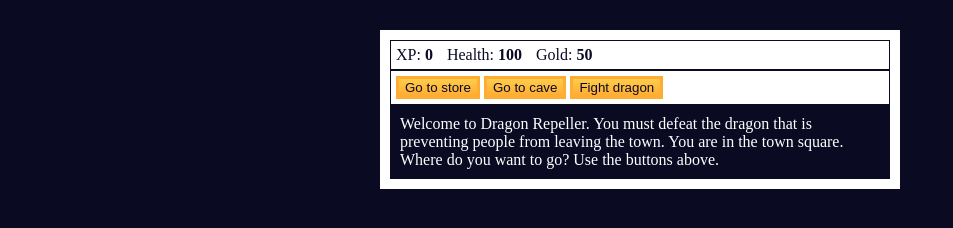
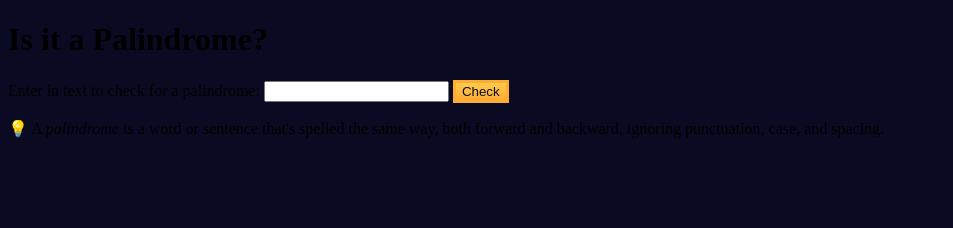
Before and after one commit to ahmadbasyouni10/Palindrome-Checker, a plain HTML site: page index.html in a window 1280 px wide. Shown: the whole page, without its empty margins (0-953 px from the left). Drawn offline with Linux system fonts and the light colour scheme.

Commit message:
Update index.html

```diff
--- a/index.html
+++ b/index.html
@@ -3,28 +3,33 @@
 <head>
     <meta charset="utf-8">
     <link rel="stylesheet" href="./styles.css">
-    <title>RPG - Dragon Repeller</title>
+    <title>Palindrome Checker</title>
 </head>
 <body>
-    <div id="game">
-        <div id="stats">
-            <span class="stat">XP: <strong><span id="xpText">0</span></strong></span>
-            <span class="stat">Health: <strong><span id="healthText">100</span></strong></span>
-            <span class="stat">Gold: <strong><span id="goldText">50</span></strong></span>
-        </div>
-        <div id="controls">
-            <button id="button1">Go to store</button>
-            <button id="button2">Go to cave</button>
-            <button id="button3">Fight dragon</button>
-        </div>
-        <div id="monsterStats">
-            <span class="stat">Monster Name: <strong><span id="monsterName"></span></strong></span>
-            <span class="stat">Health: <strong><span id="monsterHealth"></span></strong></span>
-        </div>
-        <div id="text">
-            Welcome to Dragon Repeller. You must defeat the dragon that is preventing people from leaving the town. You are in the town square. Where do you want to go? Use the buttons above.
-        </div>
+  <main class="container">
+  <div id="app">
+    <h1 class="title">Is it a Palindrome? </h1>
+    <div class="palindrome-div">
+      <label for = "text-input">Enter in text to check for a palindrome:
+        </label>
+      <input class = "palindrome-input"
+      id="text-input"
+      value type="text"
+      required
+      />
+      <button class="palindrome-btn" id="check-btn">Check</button>
+      <div class="results-div" id="result">
+        <p id="result"</p>
+      </div>
     </div>
+    </div>
+  <div id="info">
+    <p class="definition">
+    <span role=
+    "img" aria-label="light-bulb">💡</span> A <dfn>palindrome</dfn> is a word or sentence that's spelled the same way, both forward and backward, ignoring punctuation, case, and spacing.
+      </p>
+    </div>
+    </main>
     <script src="./script.js"></script>
 </body>
 </html>
```
